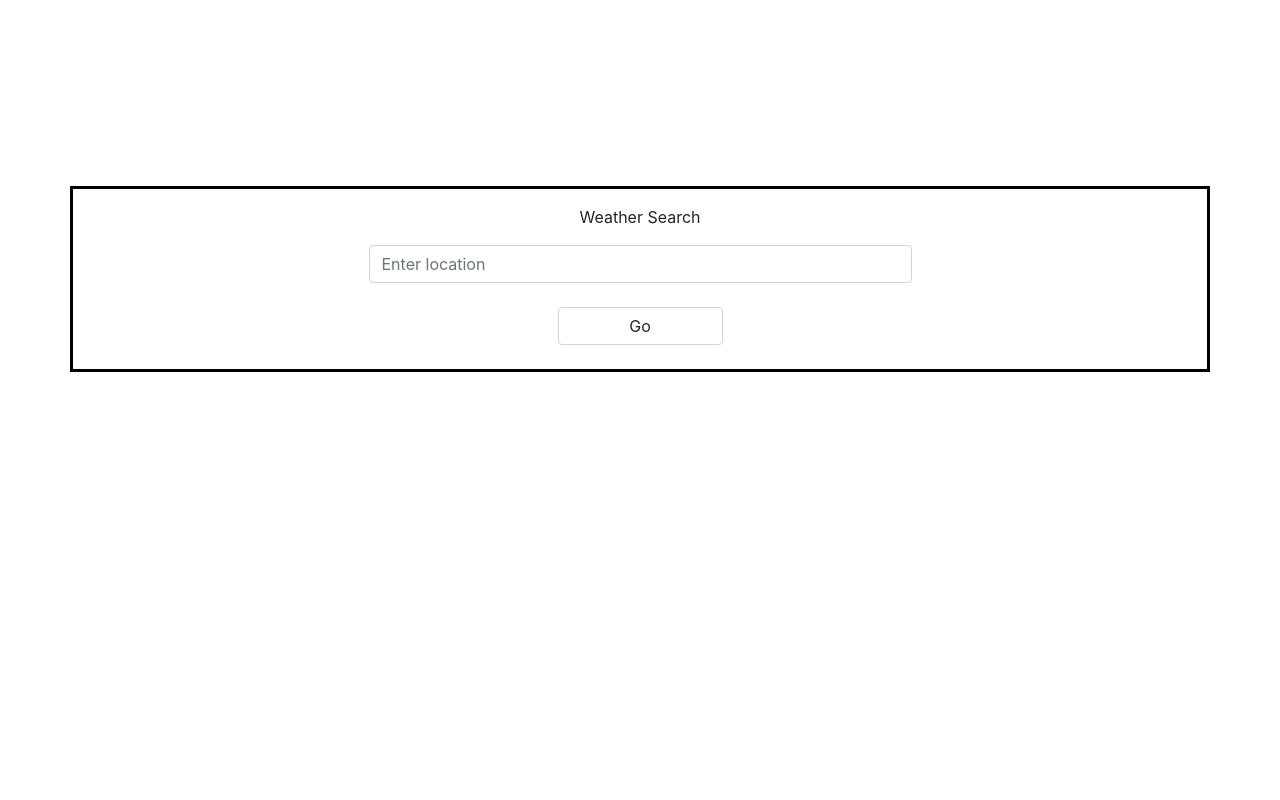
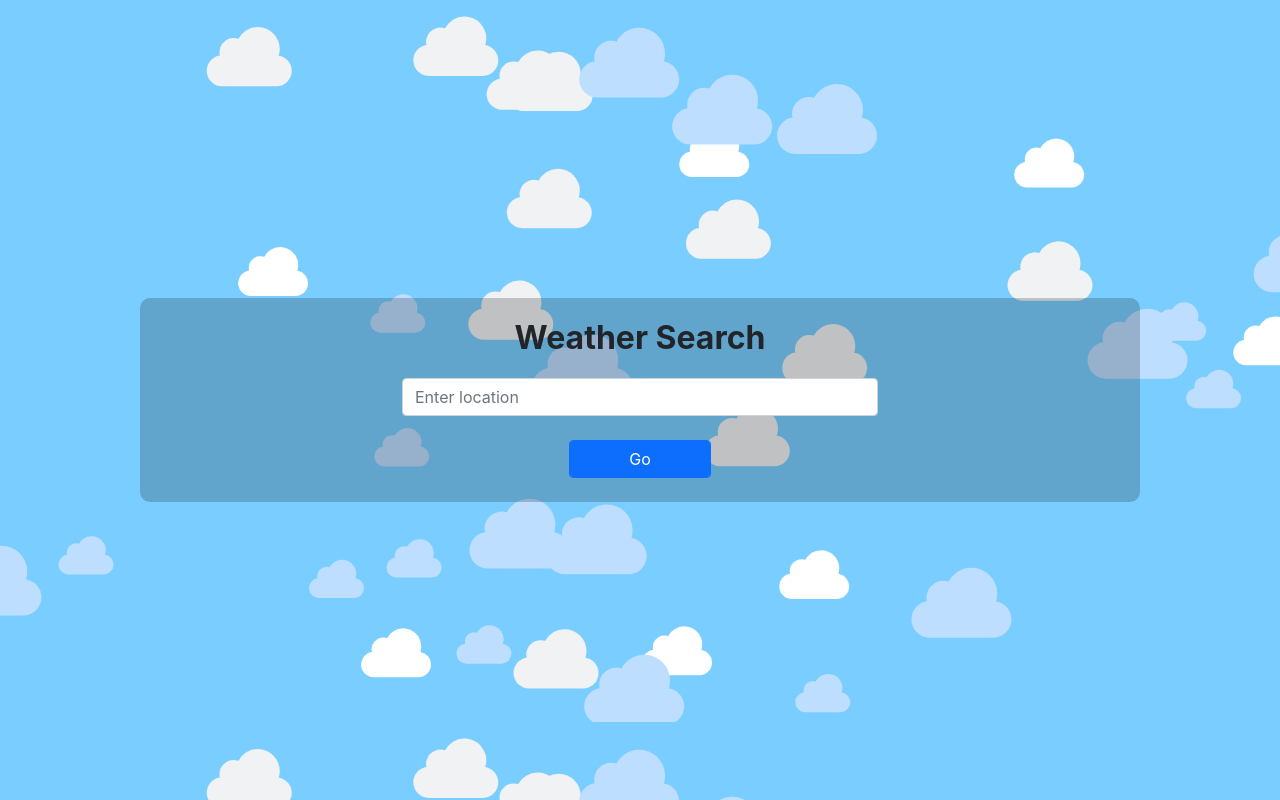
Before and after one commit to dvtuazon/weatherapp, a React (Create React App) app: page / in a window 1280 px wide. Built offline with nearby package versions, Linux system fonts and the light colour scheme.

Commit message:
cors issue fixed

```diff
--- a/src/api.js
+++ b/src/api.js
@@ -3,17 +3,13 @@ import showWeather from './components/WeatherComponent';
 function fetchWeather(location) {
     console.log(location);
     const key = "45ee0388848fe31389ddda5caa15726b";
-    // let url = `api.openweathermap.org/data/2.5/weather?q=${location}&appid=${key}`;
+    let url = `https://api.openweathermap.org/data/2.5/weather?q=${location}&appid=${key}`;
 
-    fetch(`https://cors-anywhere.herokuapp.com/api.openweathermap.org/data/2.5/weather?q=${location}&appid=${key}`, {
-        method: 'GET',
-        headers: {
-            'Content-Type': 'application/json'
-        }
-    })
+    fetch(url)
     .then(res => {
         if (!res.ok) throw new Error(res.statusText);
-        return res.json();
+        let resjson = res.json();
+        return resjson;
     })
     .then(data => {
         console.log(data);
--- a/src/components/SearchComponent.js
+++ b/src/components/SearchComponent.js
@@ -10,21 +10,23 @@ function Search() {
         fetchWeather(location);
     }
     return (
-        <Container className='center'>
+        <div id='video-bg'>
+        <Container className='vertical-center'>
             <Form onSubmit={e => { handleSubmit(e) }}>
                 <Row className='justify-content-center'>
                     <Col xs={10} sm={8} lg={6}>
-                        <Label for='search' className='d-block text-center my-3'>Weather Search</Label>
+                        <Label for='search' className='d-block text-center my-3 search-text'>Weather Search</Label>
                         <Input type='text' name='search' id='search' placeholder='Enter location' value={location} onChange={e => setLocation(e.target.value)} />
                     </Col>
                 </Row>
                 <Row className='my-4 justify-content-center'>
                     <Col xs={5} md={2} lg={2}>
-                        <Input type='submit' value='Go' />
+                        <Input type='submit' value='Go' className='btn btn-primary' />
                     </Col>
                 </Row>
             </Form>
         </Container>
+        </div>
     )
 }
 
--- a/src/components/WeatherComponent.js
+++ b/src/components/WeatherComponent.js
@@ -1,4 +1,5 @@
 import React, { useState } from 'react';
+import { Link } from 'react-router-dom';
 
 function showWeather(data) {
 
--- a/src/index.css
+++ b/src/index.css
@@ -1,10 +1,19 @@
+* {
+  margin: 0;
+  padding: 0;
+  box-sizing: border-box;
+}
+
 body {
   margin: 0;
   font-family: -apple-system, BlinkMacSystemFont, 'Segoe UI', 'Roboto', 'Oxygen',
     'Ubuntu', 'Cantarell', 'Fira Sans', 'Droid Sans', 'Helvetica Neue',
     sans-serif;
+    font-size: 15px;
   -webkit-font-smoothing: antialiased;
   -moz-osx-font-smoothing: grayscale;
+  background-color: lightskyblue;
+  background-image: url('../public/assets/images/clouds.png');
 }
 
 code {
@@ -12,9 +21,35 @@ code {
     monospace;
 }
 
-.center {
-  height: 100%;
-  border: 3px solid black;
-  display: block;
-  transform: translateY(100%);
+.container {
+  width: 1000px;
+  position: relative;
+  border-radius: 10px;
+  background-color: rgba(0, 0, 0, 0.2);
 }
+
+.vertical-center {
+  position: absolute;
+  top: 50%;
+  left: 50%;
+  -ms-transform: translate(-50%, -50%);
+  transform: translate(-50%, -50%);
+}
+
+.search-text {
+  font-size: 2rem;
+  font-weight: 700;
+}
+
+#video-bg {
+  position: fixed;
+  right: 0;
+  bottom: 0;
+  min-width: 100%;
+  min-height: 100%;
+}
+
+.btn:hover {
+  transform: translateY(-2px);
+  transition: .2s ease-in-out;
+}
```
Also changed, not shown: public/assets/images/clouds.png (added).
